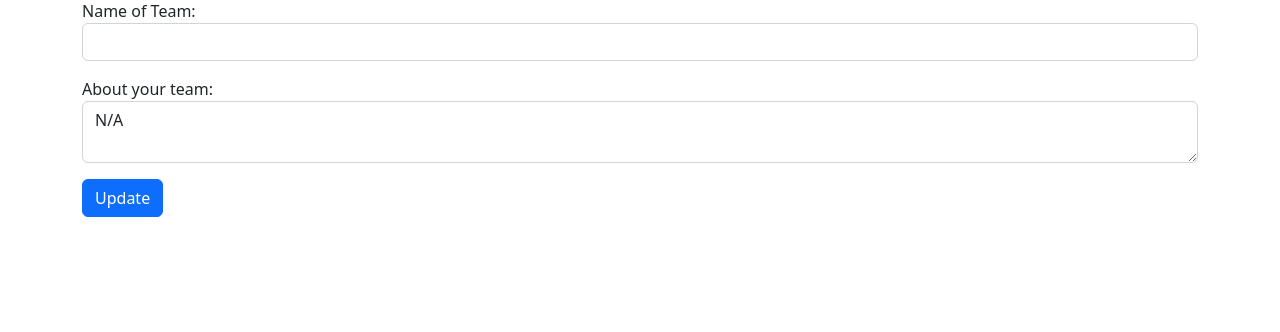
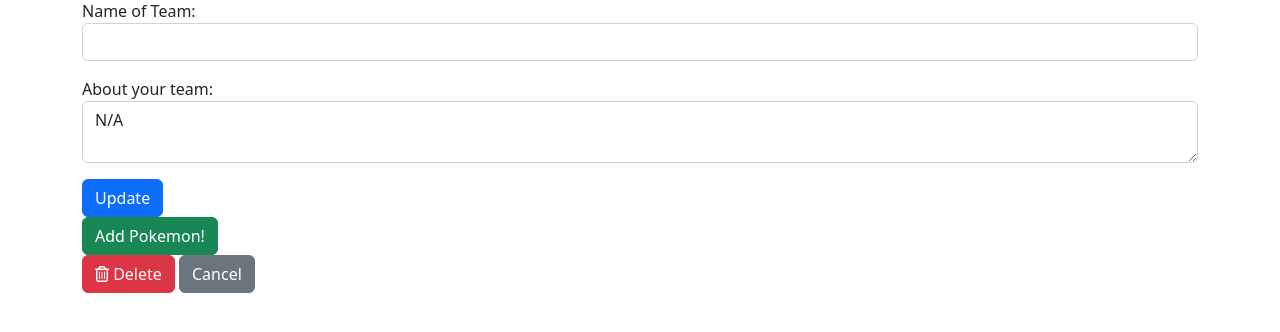
Before and after one commit to geenajackson/pokemon-team-rater, a Flask app: template templates/team/edit.html in a window 1280 px wide. Shown: the part 143-475 px from the top of the page. Run offline with Flask 2, Linux system fonts and the light colour scheme; the template is opened without the code that fills it: values that come from a table or form of the project are taken from there, others are empty; tables that the repository leaves empty hold one stand-in row (values such as "Sample post"); some libraries are stand-ins or nearby versions.

Commit message:
add links to add a pokemon/delete/cancel action

```diff
--- a/templates/team/edit.html
+++ b/templates/team/edit.html
@@ -27,6 +27,10 @@
 
         <button class="btn btn-primary" type="submit">Update</button>
     </form>
+    <a href="/teams/{{team.id}}/search" class="btn btn-success">Add Pokemon!</a>
+    <form action="/teams/{{team.id}}/delete" method="POST">
+        <button class="btn btn-danger"><i class="fa-regular fa-trash-can"></i> Delete</button>
+        <a href="/teams/{{team.id}}/show" class="btn btn-secondary">Cancel</a>
 </div>
 
 {% endblock %}
```
